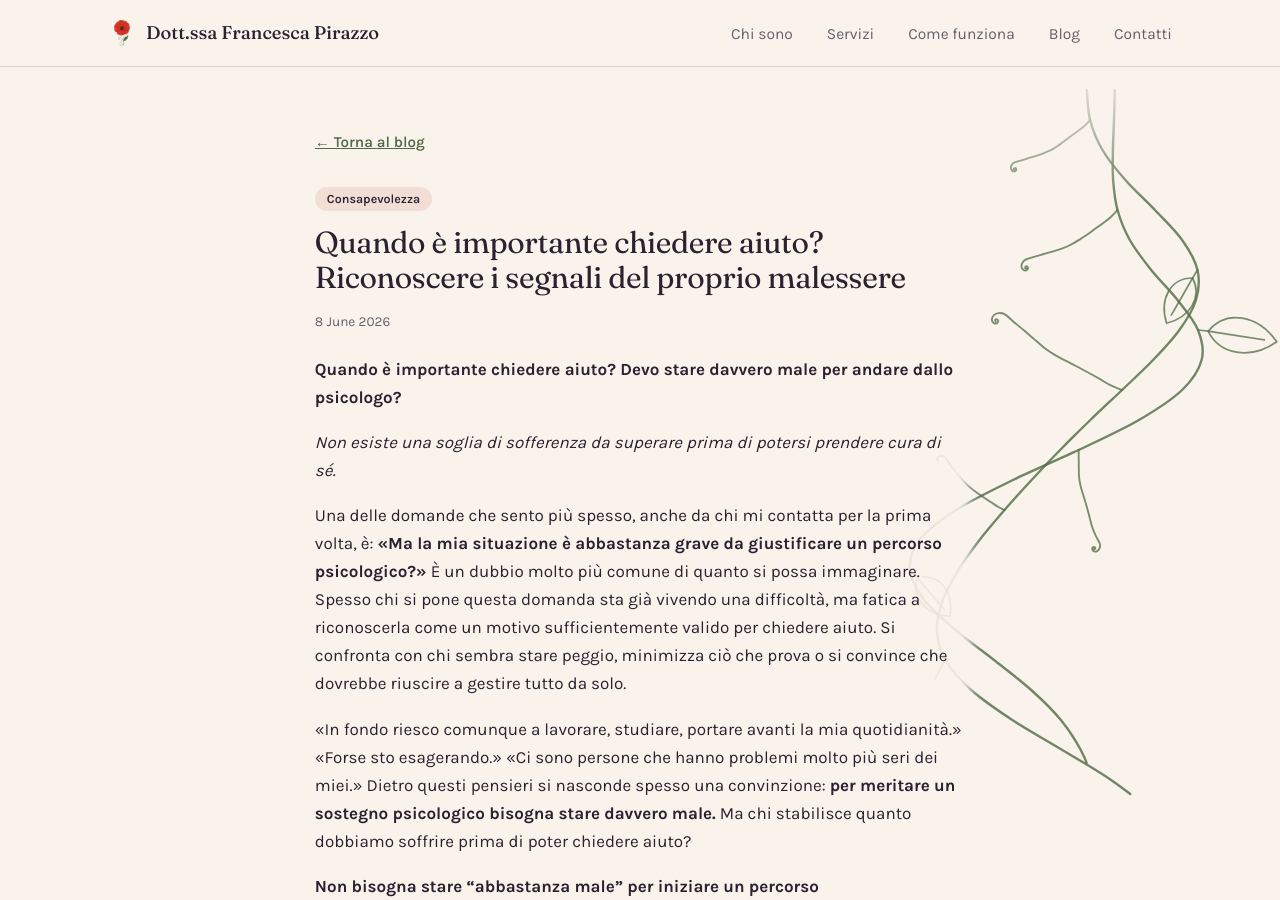
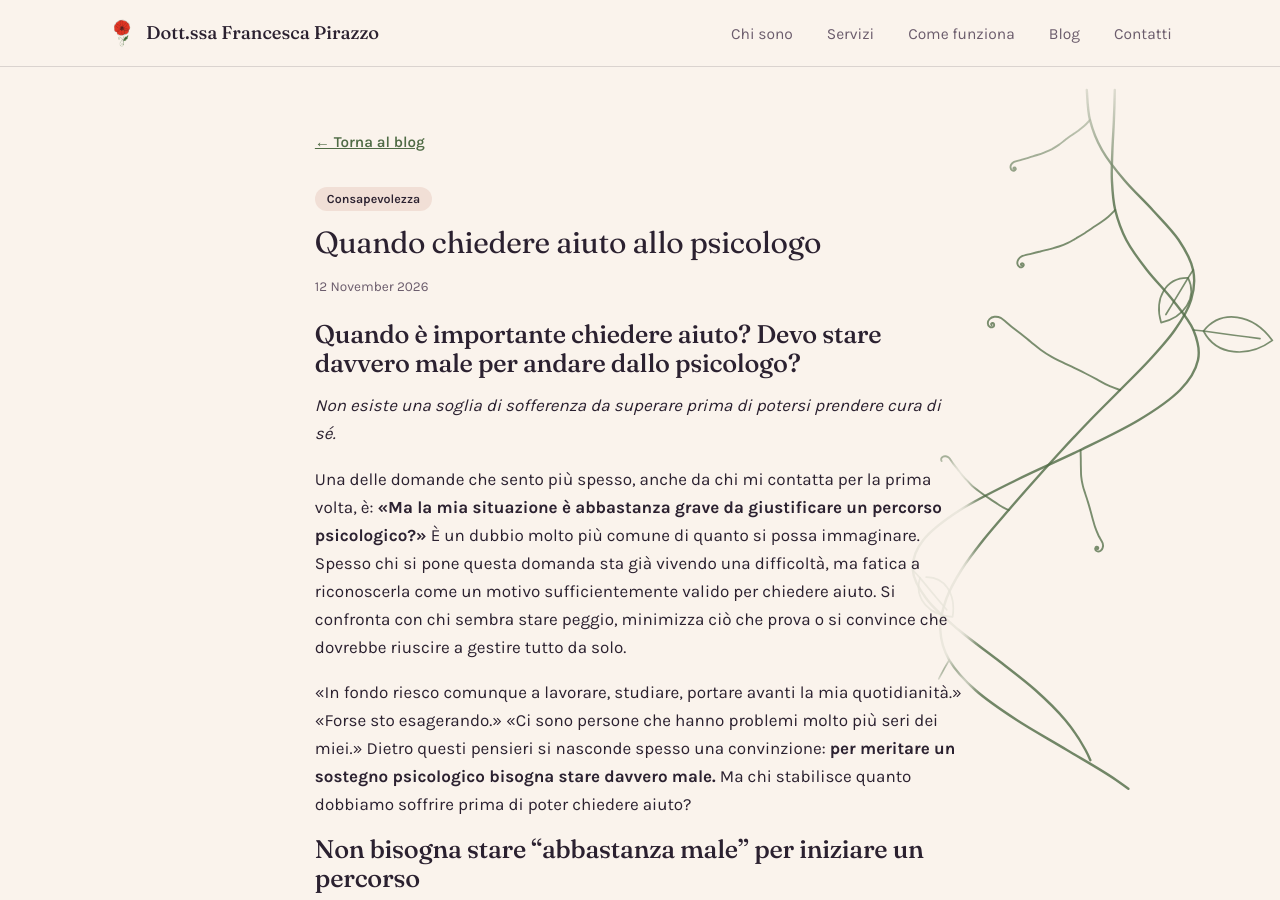
Before and after one commit to Manuelgujo/demo-franci, a Jekyll site: the page built from _posts/2026-11-12-quando-chiedere-aiuto-psicologo.md, in a window 1280 px wide and 900 px high. Built offline with Jekyll 4.4.1, drawn with Linux system fonts in a browser that asks for light colours; some of the changed text lies outside the part shown.

```diff
--- a/_posts/2026-03-12-quando-e-il-momento-giusto-per-chiedere-aiuto.md
+++ b/_posts/2026-11-12-quando-chiedere-aiuto-psicologo.md
@@ -1,13 +1,16 @@
 ---
-title: Quando è importante chiedere aiuto? Riconoscere i segnali del proprio malessere
-date: 2026-06-08T12:35:00
+title: Quando chiedere aiuto allo psicologo
+date: 2026-11-12T12:35:00
 categories:
   - Consapevolezza
 excerpt: Non esiste una soglia di sofferenza da superare prima di potersi rivolgere a una psicologa.
-description: Quando è il momento di rivolgersi a uno psicologo? Scopri i segnali del malessere emotivo e quando chiedere sostegno psicologico a Padova\.
+description: Quando è il momento di rivolgersi a uno psicologo? Scopri i segnali del malessere emotivo e quando chiedere sostegno psicologico a Padova.
+permalink: /blog/quando-chiedere-aiuto-psicologo/
+redirect_from:
+  - /blog/quando-e-il-momento-giusto-per-chiedere-aiuto/
 ---
 
-**Quando è importante chiedere aiuto? Devo stare davvero male per andare dallo psicologo?**
+## Quando è importante chiedere aiuto? Devo stare davvero male per andare dallo psicologo?
 
 _Non esiste una soglia di sofferenza da superare prima di potersi prendere cura di sé._
 
@@ -15,13 +18,13 @@ Una delle domande che sento più spesso, anche da chi mi contatta per la prima v
 
 «In fondo riesco comunque a lavorare, studiare, portare avanti la mia quotidianità.» «Forse sto esagerando.» «Ci sono persone che hanno problemi molto più seri dei miei.» Dietro questi pensieri si nasconde spesso una convinzione: **per meritare un sostegno psicologico bisogna stare davvero male.** Ma chi stabilisce quanto dobbiamo soffrire prima di poter chiedere aiuto?
 
-**Non bisogna stare “abbastanza male” per iniziare un percorso**
+## Non bisogna stare “abbastanza male” per iniziare un percorso
 
 Siamo spesso abituati a considerare la sofferenza psicologica come qualcosa che merita attenzione soltanto quando diventa evidente, intensa o difficile da nascondere. Eppure, il malessere non si manifesta sempre attraverso sintomi importanti o situazioni di crisi. A volte è una stanchezza che non passa, una relazione in cui non ci sentiamo più a nostro agio, una preoccupazione costante o la sensazione di essere bloccati senza comprenderne il motivo. Altre volte continuiamo a svolgere tutte le nostre attività, a rispettare gli impegni e a prenderci cura degli altri, ma lo facciamo con una fatica crescente. **Riuscire ad andare avanti non significa necessariamente stare bene.**
 
 Il sostegno psicologico non è riservato alle emergenze. Può essere uno spazio utile anche per comprendere un disagio più sottile, affrontare un momento di cambiamento o esplorare aspetti di sé che generano insoddisfazione. Anzi, riconoscere queste difficoltà prima che diventino più radicate può permettere di affrontarle con maggiore consapevolezza.
 
-**Quali segnali possono suggerirci che abbiamo bisogno di aiuto?**
+## Quali segnali possono suggerirci che abbiamo bisogno di aiuto?
 
 Non esiste un elenco di sintomi che dobbiamo necessariamente riconoscere in noi stessi per poterci rivolgere a uno psicologo. Ci sono però alcune esperienze che possono invitarci a prestare maggiore attenzione al nostro benessere:
 
```
Also changed, not shown: other parts of _posts/2026-11-12-quando-chiedere-aiuto-psicologo.md (+8 -4 lines).
